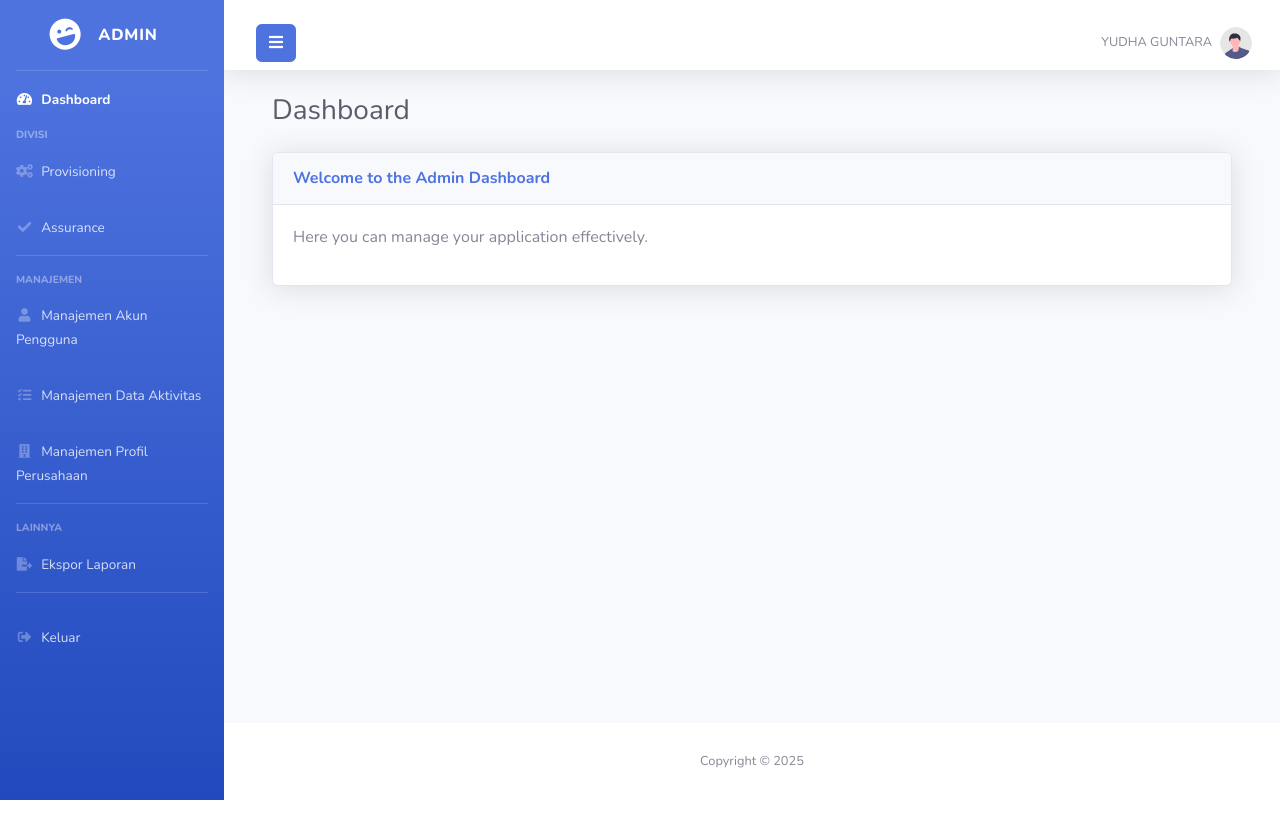
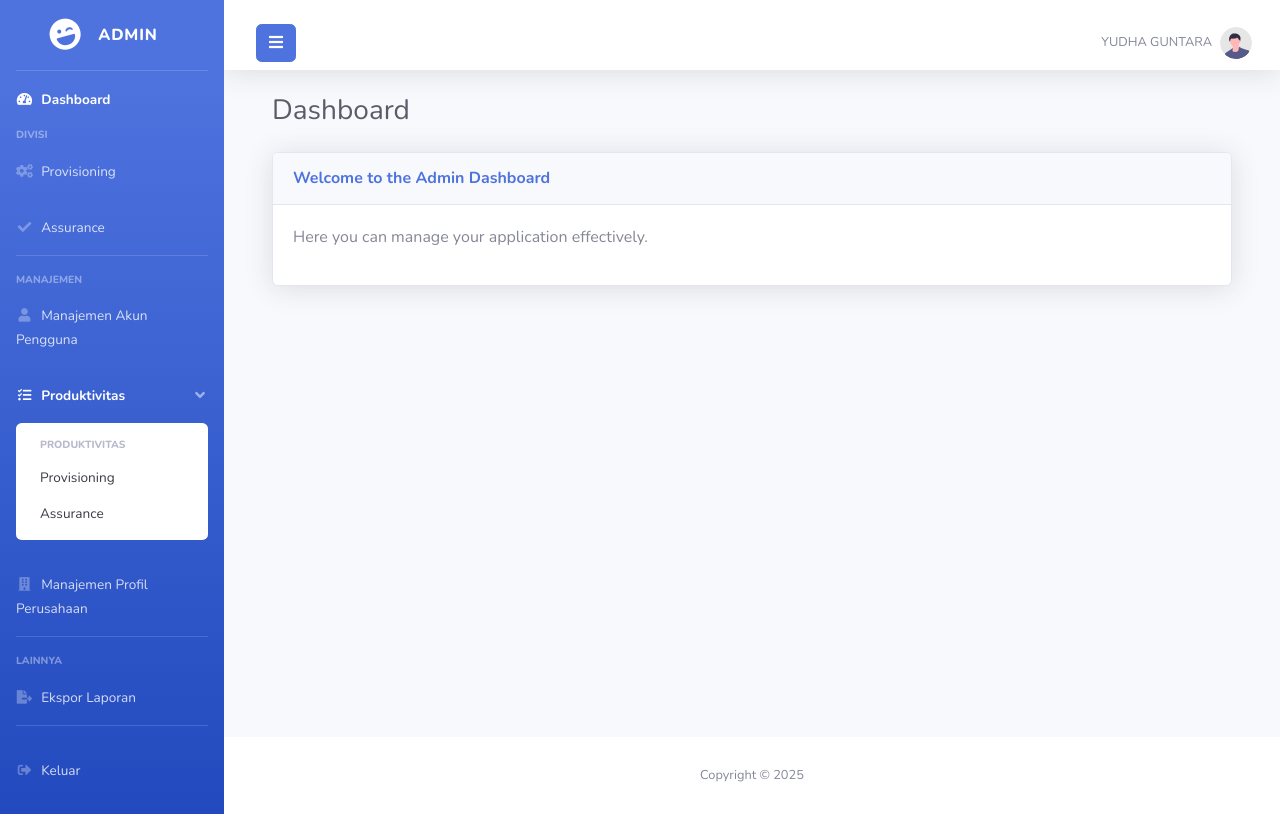
Before and after one commit to Rfqiarfani/telkom, a Laravel app: page /admin/dashboard in a window 1280 px wide. Run offline with Laravel 10, Linux system fonts and the light colour scheme; a user stored in the database is signed in; data comes from the database, SQL or seed files in the repository; some libraries are stand-ins or nearby versions.

Commit message:
produktivitas

```diff
--- /dev/null
+++ b/app/Http/Controllers/Admin/ProduktivitasAssuranceController.php
@@ -0,0 +1,23 @@
+<?php
+
+namespace App\Http\Controllers\Admin;
+
+use App\Http\Controllers\Controller;
+use App\Models\KegiatanModel;
+use App\Models\User;
+use Illuminate\Http\Request;
+
+class ProduktivitasAssuranceController extends Controller
+{
+    public function produktivitas_assurance()
+
+    {
+        $users = User::leftJoin('kegiatan', 'kegiatan.id_user', '=', 'users.id')
+    ->select('users.id', 'users.name', \DB::raw('COALESCE(SUM(kegiatan.point), 0) as total_point'))->where('users.role', 'Teknisi')->groupBy('users.id', 'users.name')->get();
+        $data=KegiatanModel::join('users','users.id','kegiatan.id_user')->where('jenis','Assurance')->get();
+    return view('admin.produktivitas.produktivitas_assurance',compact('data','users'));
+
+
+    }
+
+}
--- a/resources/views/layouts/app.blade.php
+++ b/resources/views/layouts/app.blade.php
@@ -65,11 +65,27 @@
                     <span>Manajemen Akun Pengguna</span>
                 </a>
             </li>
-            <li class="nav-item {{ request()->routeIs('manajemen-data-aktivitas.index') ? 'active' : '' }}">
+            <!-- <li class="nav-item {{ request()->routeIs('manajemen-data-aktivitas.index') ? 'active' : '' }}">
                 <a class="nav-link" href="{{ route('manajemen-data-aktivitas.index') }}">
                     <i class="fas fa-tasks fa-fw"></i>
                     <span>Manajemen Data Aktivitas</span>
                 </a>
+            </li> -->
+            <li class="nav-item active">
+                <a class="nav-link" href="#" data-toggle="collapse" data-target="#collapseTwo" aria-expanded="true"
+                    aria-controls="collapseTwo">
+                    <i class="fas fa-tasks fa-fw"></i>
+                    <span>Produktivitas</span>
+                </a>
+                <div id="collapseTwo" class="collapse show" aria-labelledby="headingTwo"
+                    data-parent="#accordionSidebar">
+                    <div class="bg-white py-2 collapse-inner rounded">
+                        <h6 class="collapse-header">Produktivitas</h6>
+                        <a class="collapse-item" href="buttons.html">Provisioning</a>
+                        <a class="collapse-item"
+                            href="{{ route('produktivitas.produktivitas_assurance') }}">Assurance</a>
+                    </div>
+                </div>
             </li>
             <li class="nav-item {{ request()->routeIs('manajemen-profil-perusahaan.index') ? 'active' : '' }}">
                 <a class="nav-link" href="{{ route('manajemen-profil-perusahaan.index') }}">
@@ -142,7 +158,8 @@
 
                 <!-- Main Content Area -->
                 <div class="container-fluid">
-                    @yield('content') <!-- Konten dari halaman lain akan dimasukkan di sini -->
+                    @yield('content')
+                    <!-- Konten dari halaman lain akan dimasukkan di sini -->
                 </div>
 
             </div>
@@ -261,7 +278,8 @@
     <script src="https://cdn.datatables.net/1.10.21/js/jquery.dataTables.min.js"></script>
     <script src="https://cdn.datatables.net/1.10.21/js/dataTables.bootstrap4.min.js"></script>
 
-    @yield('scripts') <!-- Menambahkan section untuk skrip halaman -->
+    @yield('scripts')
+    <!-- Menambahkan section untuk skrip halaman -->
 
     <!-- Page level plugins -->
     <script src="{{ asset('vendor/chart.js/Chart.min.js') }}"></script>
--- a/routes/web.php
+++ b/routes/web.php
@@ -13,6 +13,7 @@ use App\Http\Controllers\Admin\ProvisioningController;
 use App\Http\Controllers\Admin\ExportLaporanController;
 use App\Http\Controllers\Admin\ManajemenDataAktivitasController;
 use App\Http\Controllers\Admin\ManajemenProfilPerusahaanController;
+use App\Http\Controllers\Admin\ProduktivitasAssuranceController;
 use Illuminate\Http\Request;
 
 // Landing page untuk login (teknisi)
@@ -110,3 +111,5 @@ Route::middleware(['auth', 'role:Admin'])->get('/admin_assurance/management_akun
 Route::middleware(['auth', 'role:Admin'])->get('/admin_assurance/management_data_aktivitas', function () {
     return view('admin_assurance.management_data_aktivitas');
 })->name('admin_assurance.management_data_aktivitas');
+
+Route::middleware(['auth', 'role:Admin'])->get('/admin/produktivitas/produktivitas_assurance', [ProduktivitasAssuranceController::class, 'produktivitas_assurance'])->name('produktivitas.produktivitas_assurance');
```
Also changed, not shown: resources/views/Admin/assurance/index.blade.php (+0 -31 lines), resources/views/Admin/produktivitas/produktivitas_assurance.blade.php (added, +70 -0 lines). Lines whose indentation alone changed are shown as unchanged.
